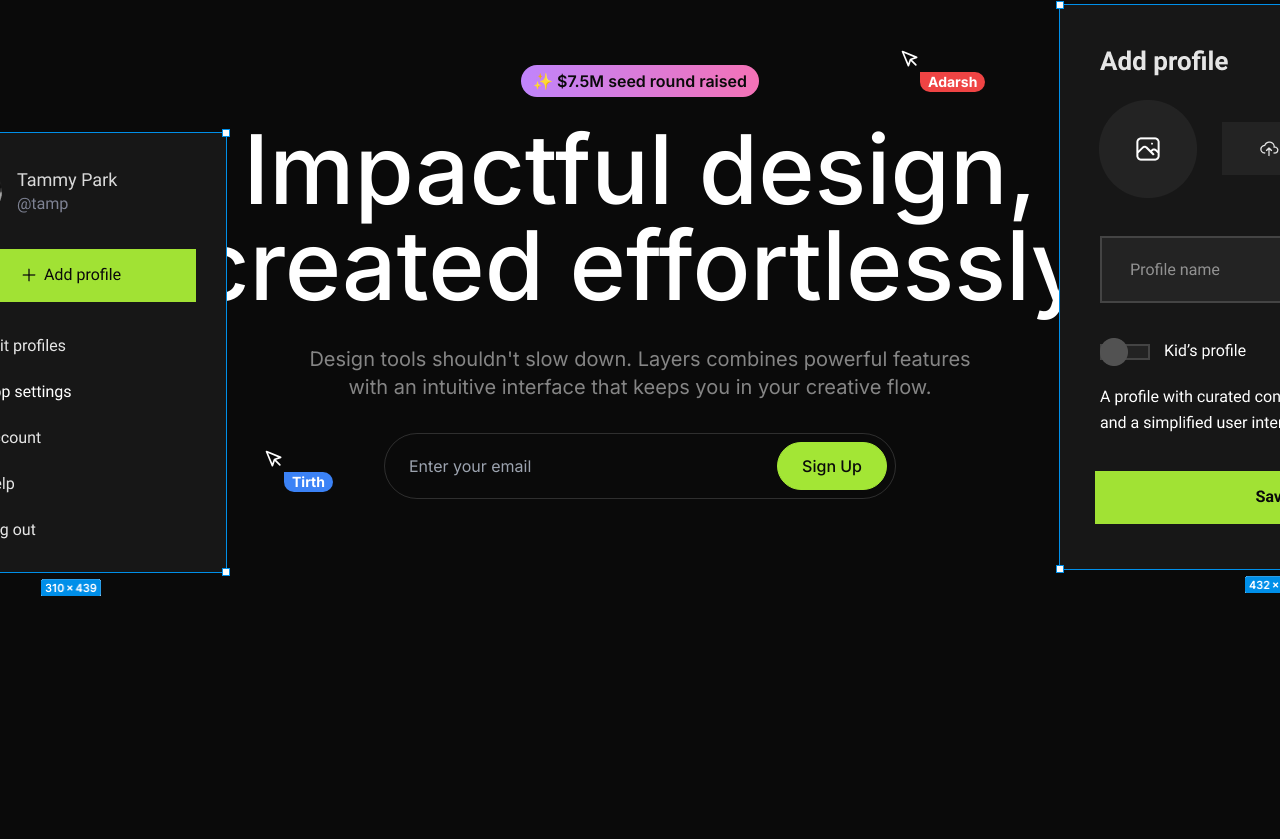
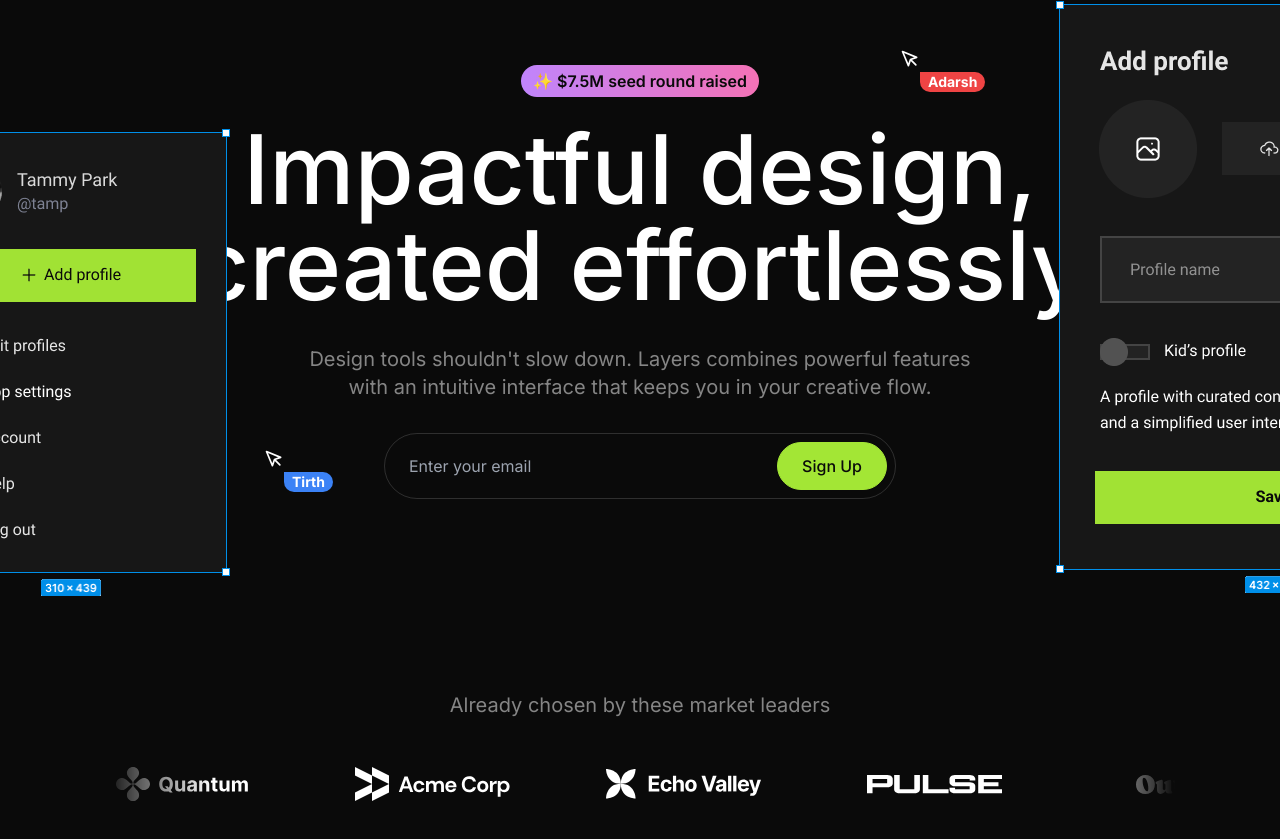
Before and after one commit to TechTirth/layers, a Next.js app: page / in a window 1280 px wide. Shown: the part 161-1000 px from the top of the page. Built offline with nearby package versions, Linux system fonts and the light colour scheme.

Commit message:
Add LogoTicker component and update Hero section for improved layout

```diff
--- a/src/app/page.tsx
+++ b/src/app/page.tsx
@@ -1,11 +1,13 @@
 import Hero from "@/sections/Hero";
 import Navbar from "@/sections/Navbar";
+import LogoTicker from "@/sections/LogoTicker";
 
 export default function Home() {
     return (
         <>
             <Navbar />
             <Hero />
+            <LogoTicker/>
         </>
     );
 }
--- a/src/sections/Hero.tsx
+++ b/src/sections/Hero.tsx
@@ -43,7 +43,7 @@
                     <input
                         type="email"
                         placeholder="Enter your email"
-                        className="bg-transparent px-4 md:flex-1"
+                        className="bg-transparent px-4 md:flex-1 w-full"
                     />
                     <Button
                         type="submit"
--- a/src/sections/LogoTicker.tsx
+++ b/src/sections/LogoTicker.tsx
@@ -6,6 +6,7 @@
 import apexLogo from "@/assets/images/apex.svg";
 import celestialLogo from "@/assets/images/celestial.svg";
 import twiceLogo from "@/assets/images/twice.svg";
+import Image from "next/image";
 
 const logos = [
     { name: "Quantum", image: quantumLogo },
@@ -19,5 +20,22 @@
 ];
 
 export default function LogoTicker() {
-    return <div>Logo Ticker</div>;
+    return (
+        <section className="py-24 overflow-x-clip">
+            <div className="container">
+                <h3 className="text-center text-white/50 text-xl">Already chosen by these market leaders</h3>
+                <div className="overflow-hidden mt-12 [mask-image:linear-gradient(to_right,transparent,black_10%,black_90%,transparent)]">
+                    <div className="flex gap-24 pr-24 ">
+                        {logos.map((logo) => (
+                            <Image
+                                src={logo.image}
+                                key={logo.name}
+                                alt={logo.name}
+                            />
+                        ))}
+                    </div>
+                </div>
+            </div>
+        </section>
+    );
 }
```
